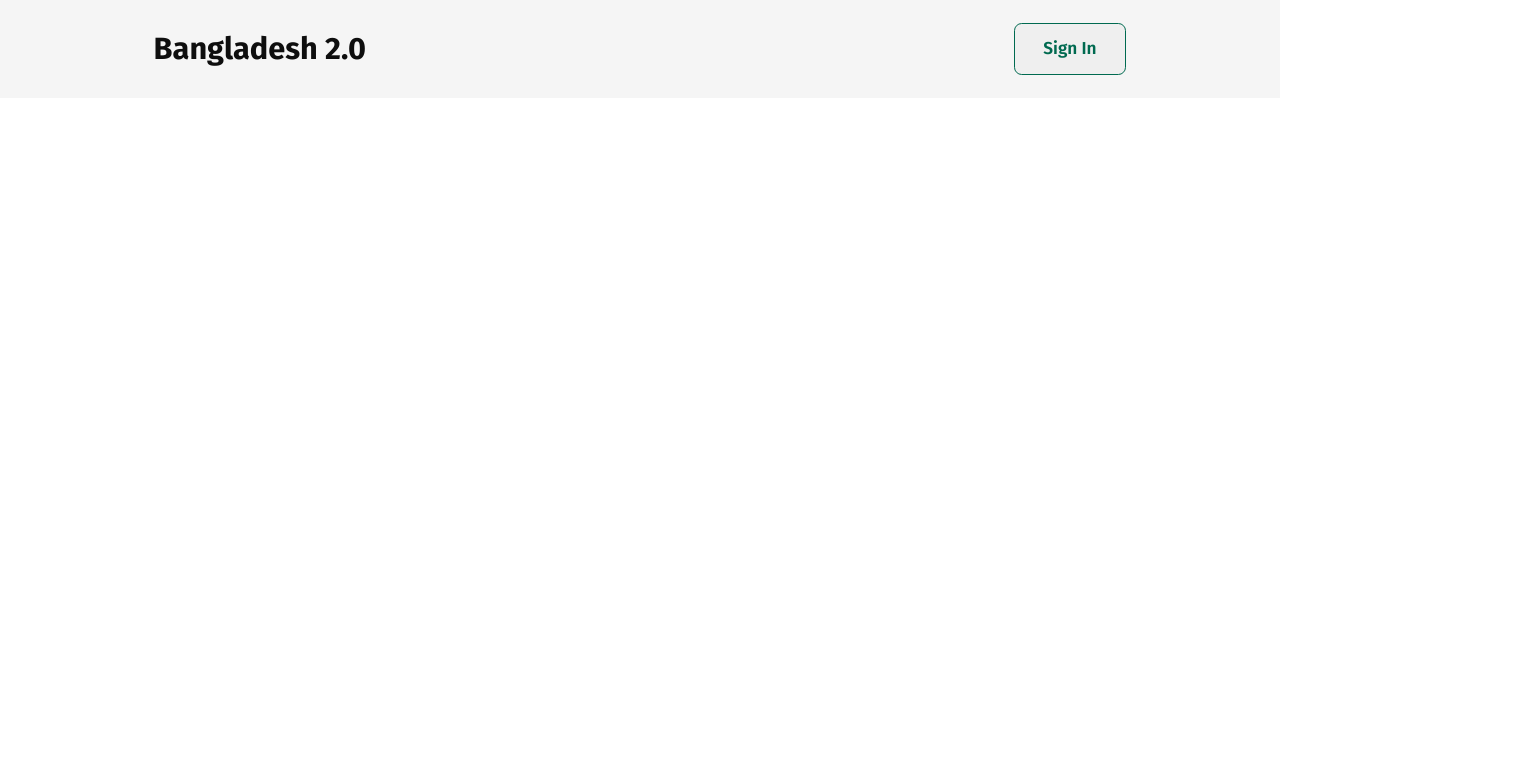
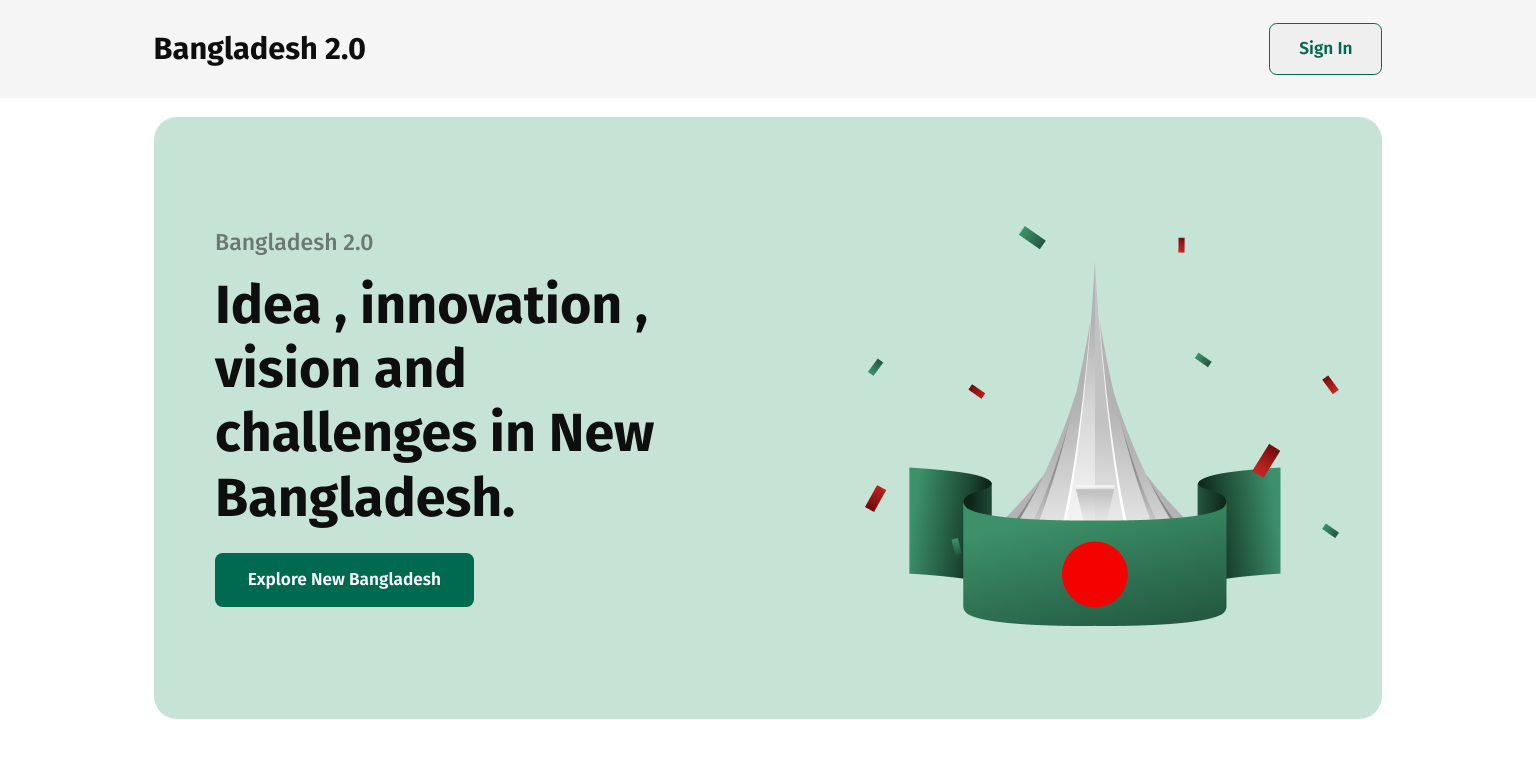
Before and after one commit to mdbulbulhasan/BANGLADESH-2.0-B11A1--assignment-1, a plain HTML site: page index.html in a window 1280 px wide. Shown: the whole page, 1536 px wide, since content can reach past the window. Drawn offline with Linux system fonts and the light colour scheme.

Commit message:
Add Hero Section and complete the styling

```diff
--- a/Styles/style.css
+++ b/Styles/style.css
@@ -6,14 +6,36 @@
   margin: 0;
   padding: 0;
 }
-
-/* body {
-    max-width: 1228.8px;
-} */
+.container {
+}
+/* Create Global Class for Button */
+.btn {
+  border-radius: 7.68px;
+  background: rgb(0, 106, 80);
+  color: rgb(255, 255, 255);
+  font-family: Fira Sans;
+  font-size: 17.28px;
+  font-weight: 576;
+  line-height: 21.12px;
+  letter-spacing: 0%;
+  text-align: left;
+  border: none;
+  padding: 16.32px 32.64px 16.32px 32.64px;
+  cursor: pointer;
+  transition: 0.5s ease;
+}
+.btn:hover {
+  background-color: white;
+  color: rgb(0, 106, 80);
+  box-sizing: border-box;
+  border: 1px solid rgb(0, 106, 80);
+  border-radius: 8px;
+}
 /* Navigation Bar Section Start */
 .navbar {
   padding: 23.04px 153.6px 23.04px 153.6px;
   background: rgb(245, 245, 245);
+  width: 1228.8px;
 }
 .nav-bar {
   display: flex;
@@ -24,13 +46,10 @@
   color: rgb(14, 14, 14);
   font-family: Fira Sans;
   font-size: 30.72px;
-  font-weight: 700;
+  font-weight: 672;
   line-height: 36.48px;
   letter-spacing: 0%;
   text-align: left;
-}
-.nav-bar .nav-right span {
-
 }
 .nav-bar .nav-right button {
   box-sizing: border-box;
@@ -47,8 +66,49 @@
   text-align: left;
 }
 .nav-bar .nav-right button:hover {
-    background-color: rgb(0, 106, 80);
-    color: white;
-    transition: 0.5s ease;
+  background-color: rgb(0, 106, 80);
+  color: white;
+  transition: 0.5s ease;
 }
 /* Navigation Bar Section End */
+
+/* Hero Section Start */
+.hero {
+  border-radius: 23.04px;
+  background: rgb(198, 228, 214);
+  width: 1228.8px;
+  margin: 19.2px 153.6px 76.8px 153.6px;
+  display: flex;
+  justify-content: center;
+  align-items: center;
+}
+.hero .left {
+  width: 597.12px;
+  margin: 112.32px 61.44px;
+}
+.hero .subtitle {
+  color: rgba(14, 14, 14, 0.5);
+  font-family: Fira Sans;
+  font-size: 23.04px;
+  font-weight: 480;
+  line-height: 27.84px;
+  letter-spacing: 0%;
+  text-align: left;
+  margin-bottom: 15.36px;
+}
+.hero .title {
+  color: rgb(14, 14, 14);
+  font-family: Fira Sans;
+  font-size: 53.76px;
+  font-weight: 672;
+  line-height: 64.32px;
+  letter-spacing: 0%;
+  text-align: left;
+  margin-bottom: 23.04px;
+}
+.hero .right {
+  width: 456.91px;
+  height: 384px;
+  margin: 76.8px 61.44px;
+}
+/* Hero Section End */
--- a/index.html
+++ b/index.html
@@ -23,7 +23,22 @@
     <!-- Header Section End -->
 
     <!-- Main Section Start -->
-    <main></main>
+    <main>
+      <!-- Hero Section Start -->
+      <section class="hero">
+        <div class="left">
+          <p class="subtitle">Bangladesh 2.0</p>
+          <h1 class="title">
+            Idea , innovation , vision and challenges in New Bangladesh.
+          </h1>
+          <button class="btn">Explore New Bangladesh</button>
+        </div>
+        <div class="right">
+          <img src="assets/hero.png" alt="Image of Hero Section" />
+        </div>
+      </section>
+      <!-- Hero Section End -->
+    </main>
     <!-- Main Section End -->
     <!-- Footer Section Start -->
     <footer></footer>
```
